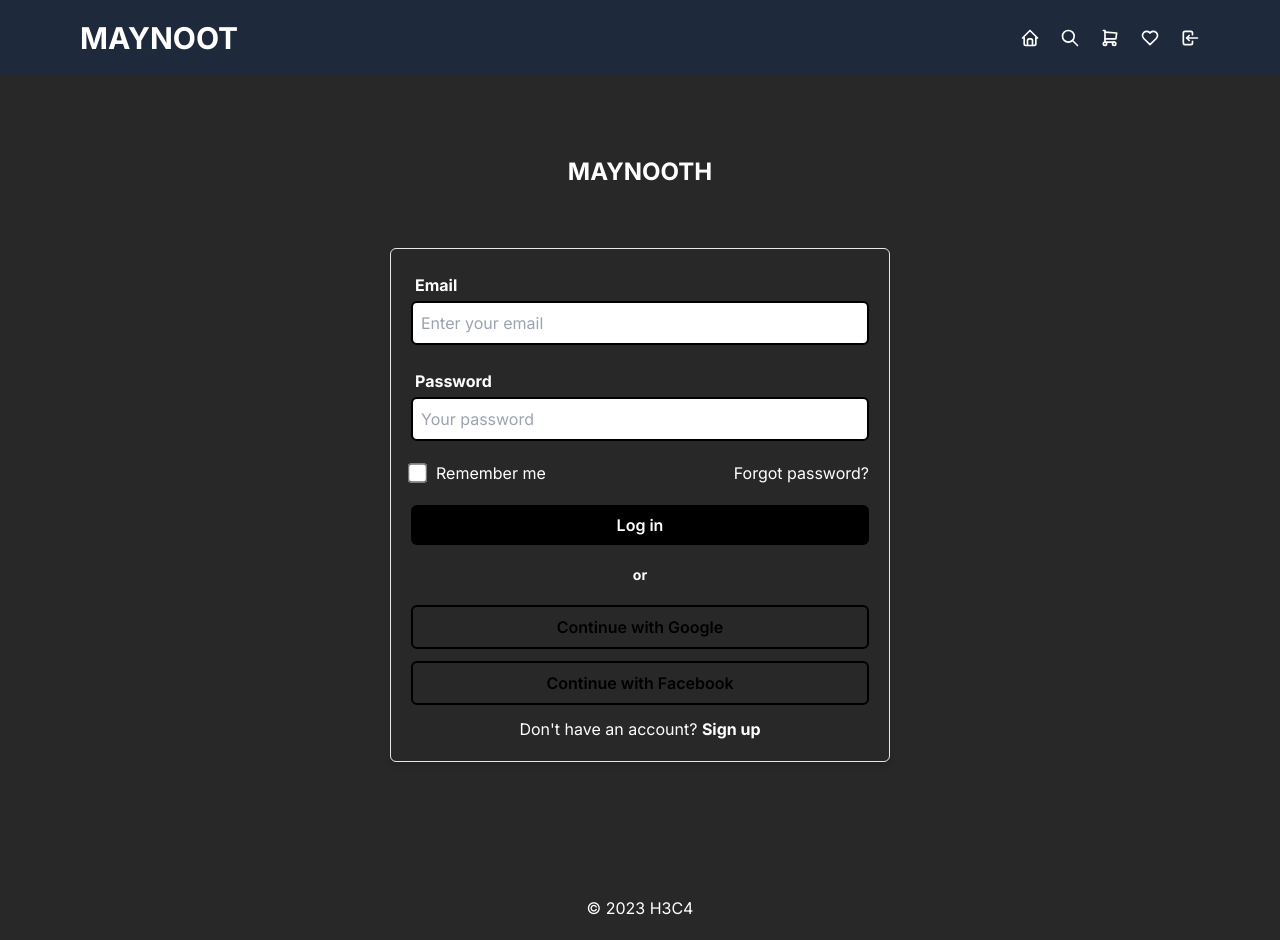
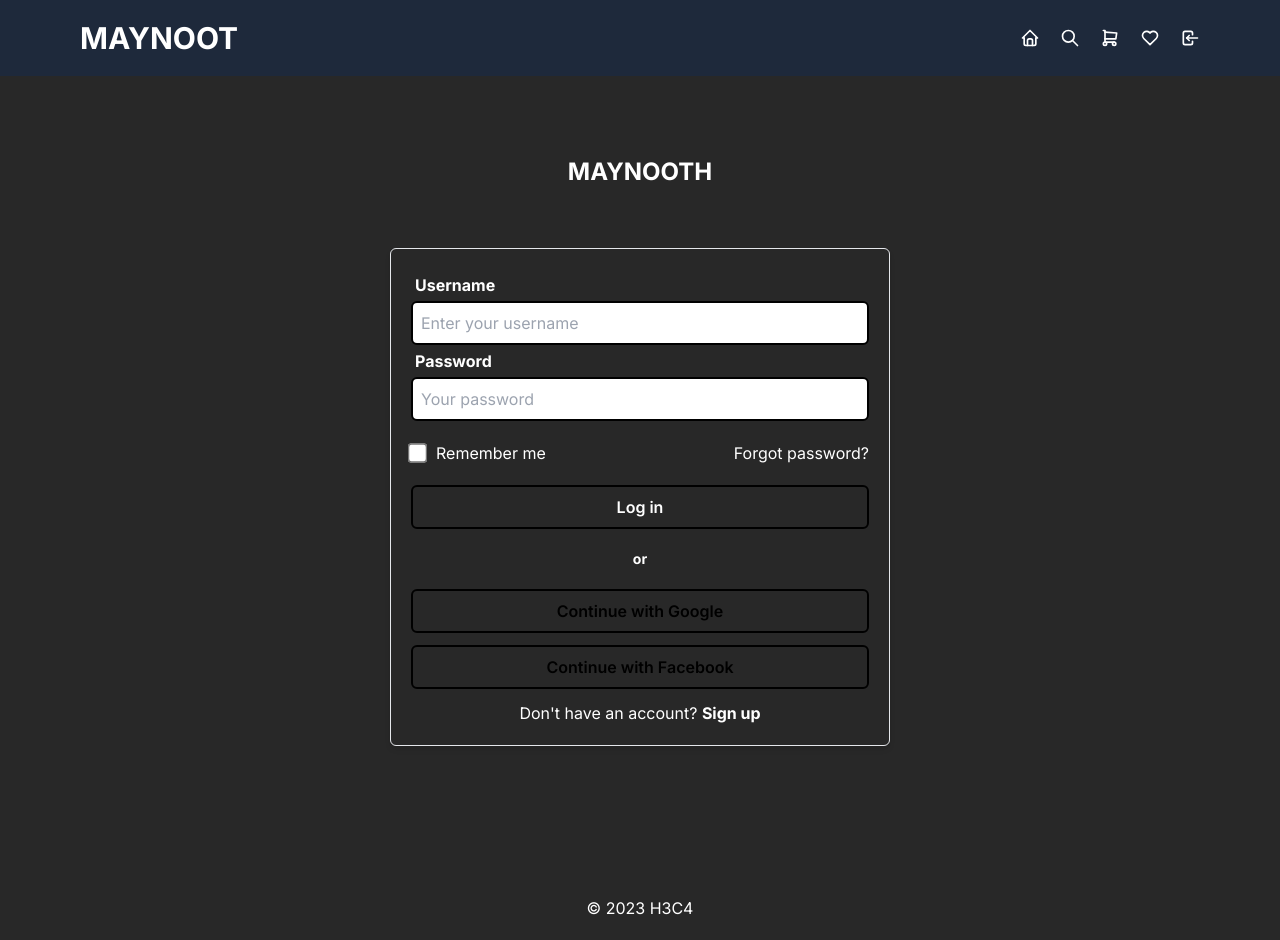
Before and after one commit to 2HenryCardenas1/prueba_tecnica_viio, a Next.js app: page /auth/login in a window 1280 px wide. Built offline with nearby package versions, Linux system fonts and the light colour scheme.

Commit message:
Refactor Login component form

```diff
--- a/src/components/Login.jsx
+++ b/src/components/Login.jsx
@@ -1,18 +1,65 @@
+"use client";
+
+import useStore from "@/store/auth";
+import { useRouter } from "next/navigation";
+import { useEffect, useState } from "react";
+import { useForm } from "react-hook-form";
+
 export default function Login() {
+  const {
+    register,
+    handleSubmit,
+    formState: { errors, isValid },
+  } = useForm();
+  const router = useRouter();
+
+  const [loading, setLoading] = useState(false);
+
+  const { login, isAuthenticated, messageError } = useStore((state) => state);
+
+  const handleLogin = (data) => {
+    setLoading(true);
+
+    login({
+      username: data.username,
+      password: data.password,
+    });
+
+    setLoading(false);
+  };
+
+  useEffect(() => {
+    if (isAuthenticated) {
+      router.push("/");
+    }
+  }, [isAuthenticated, router]);
+
   return (
     <div className="border p-5 w-full md:w-[500px] shadow-md rounded-md flex flex-col gap-5 ">
+      <form onSubmit={handleSubmit(handleLogin)}>
         <div className="flex flex-col text-left">
-        <label htmlFor="email" className="text-left font-bold p-1">
-          Email
+          <label htmlFor="username" className="text-left font-bold p-1">
+            Username
           </label>
+
           <input
-          className="border-2 border-black text-left p-2 rounded-md"
-          type="email"
-          name="email"
-          id="email"
-          placeholder="Enter your email"
+            className=" form-input border-2 border-black text-left p-2 rounded-md"
+            type="text"
+            name="username"
+            id="username"
+            placeholder="Enter your username"
+            {...register("username", {
+              required: {
+                value: true,
+                message: "This field is required",
+              },
+            })}
           />
+          {errors.username?.message && (
+            <span className="text-red-500 ">{errors.username?.message}</span>
+          )}
         </div>
+
         <div className="flex flex-col text-left">
           <label htmlFor="password" className="text-left font-bold p-1">
             Password
@@ -23,10 +70,28 @@ export default function Login() {
             name="password"
             id="password"
             placeholder="Your password"
+            {...register("password", {
+              required: {
+                value: true,
+                message: "This field is required",
+              },
+              maxLength: {
+                value: 20,
+                message: "Password should not be more than 20 characters",
+              },
+              minLength: {
+                value: 4,
+                message: "Password should not be less than 8 characters",
+              },
+            })}
           />
+
+          {errors.password?.message && (
+            <span className="text-red-500 ">{errors.password?.message}</span>
+          )}
         </div>
 
-      <div className="flex justify-between">
+        <div className="flex justify-between my-5">
           <div className="flex flex-row-reverse gap-3">
             <label htmlFor="remember">Remember me</label>
             <input
@@ -41,12 +106,21 @@ export default function Login() {
           </div>
         </div>
 
+        <button
+          type="submit"
+          className={` p-2 rounded-md w-full font-semibold ${
+            isValid ? "bg-black text-white" : "border-2 border-black"
+          }`}
+        >
+          Log in {loading && <span className="animate-spin">🌀</span>}
+        </button>
+      </form>
+
+      {messageError && (
+        <div className="text-red-500 text-center">{messageError}</div>
+      )}
       <div className="flex justify-center flex-col gap-3">
-        <button className="bg-black text-white p-2 rounded-md w-full font-semibold">
-          Log in
-        </button>
-
-        <strong className="text-center text-sm mt-2 mb-2">or</strong>
+        <strong className="text-center text-sm mb-2">or</strong>
 
         <button className=" text-black border-2 border-black p-2 rounded-md w-full font-semibold">
           Continue with Google
```
Lines whose indentation alone changed are shown as unchanged.
